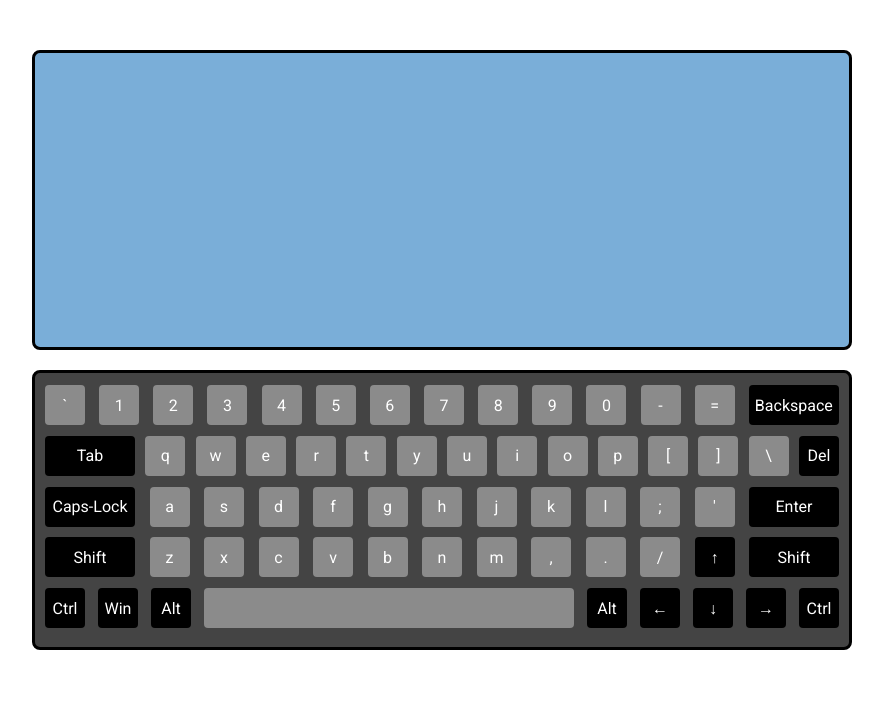
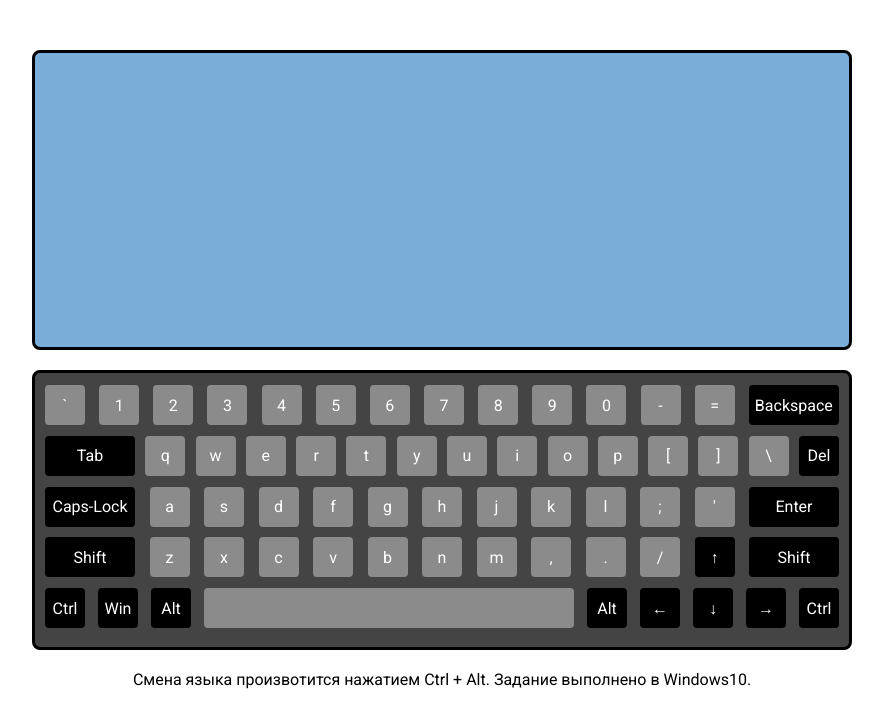
Before and after one commit to Likvidas/Virtual-Keyboard, a plain HTML site: page index.html in a window 1280 px wide. Shown: the whole page, without its empty margins (198-1081 px from the left). Drawn offline with Linux system fonts and the light colour scheme.

Commit message:
feat: Virtual-Keyboard add text

```diff
--- a/main.js
+++ b/main.js
@@ -117,10 +117,11 @@ window.addEventListener('DOMContentLoaded', function () {
         }
         keyboard.append(divRow);
     }
+    const text = document.createElement('p');
 
+    text.innerHTML = `Смена языка произвотится нажатием Ctrl + Alt.  Задание выполнено в Windows10.`;
 
-
-    container.append(output, keyboard)
+    container.append(output, keyboard, text)
     document.body.append(container);
 
 
--- a/style.css
+++ b/style.css
@@ -44,6 +44,7 @@ body {
     justify-content: space-around;
     flex-flow: row wrap;
     padding: 10px 0 10px 10px;
+    margin-bottom: 20px;
 }
 
 .keyboards__rows {
```
